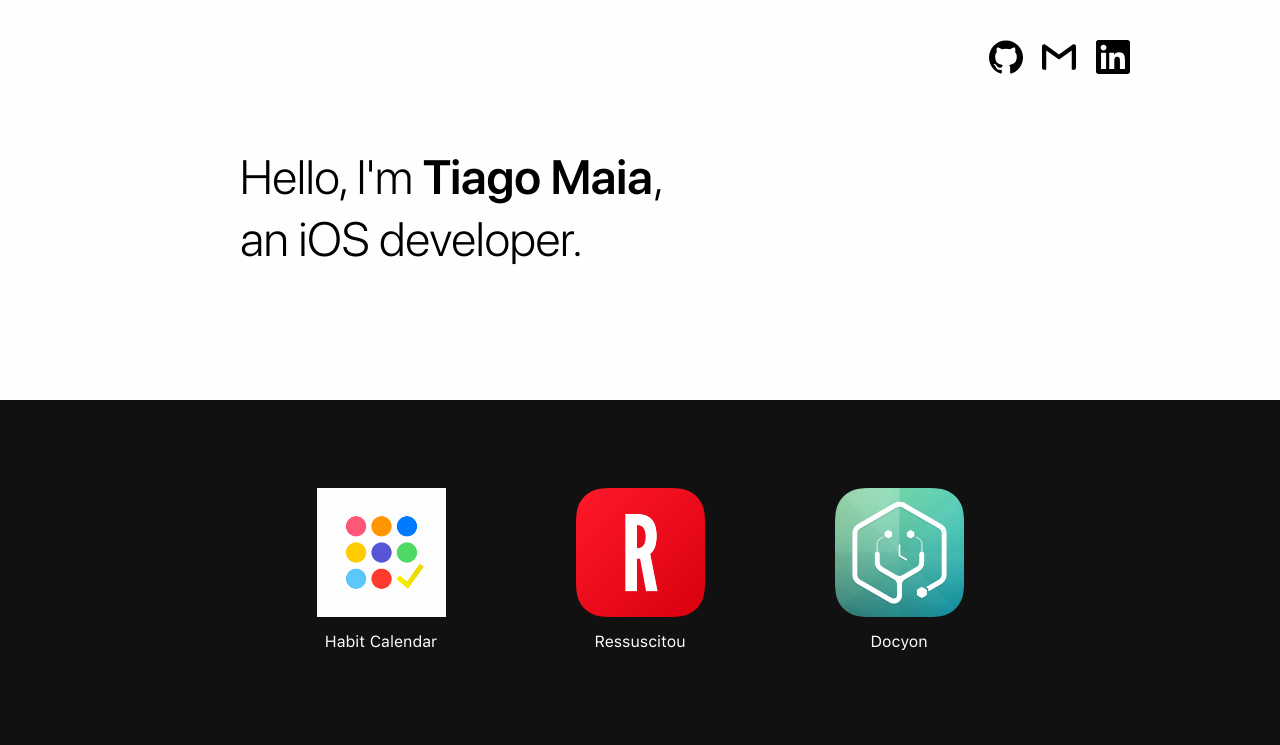
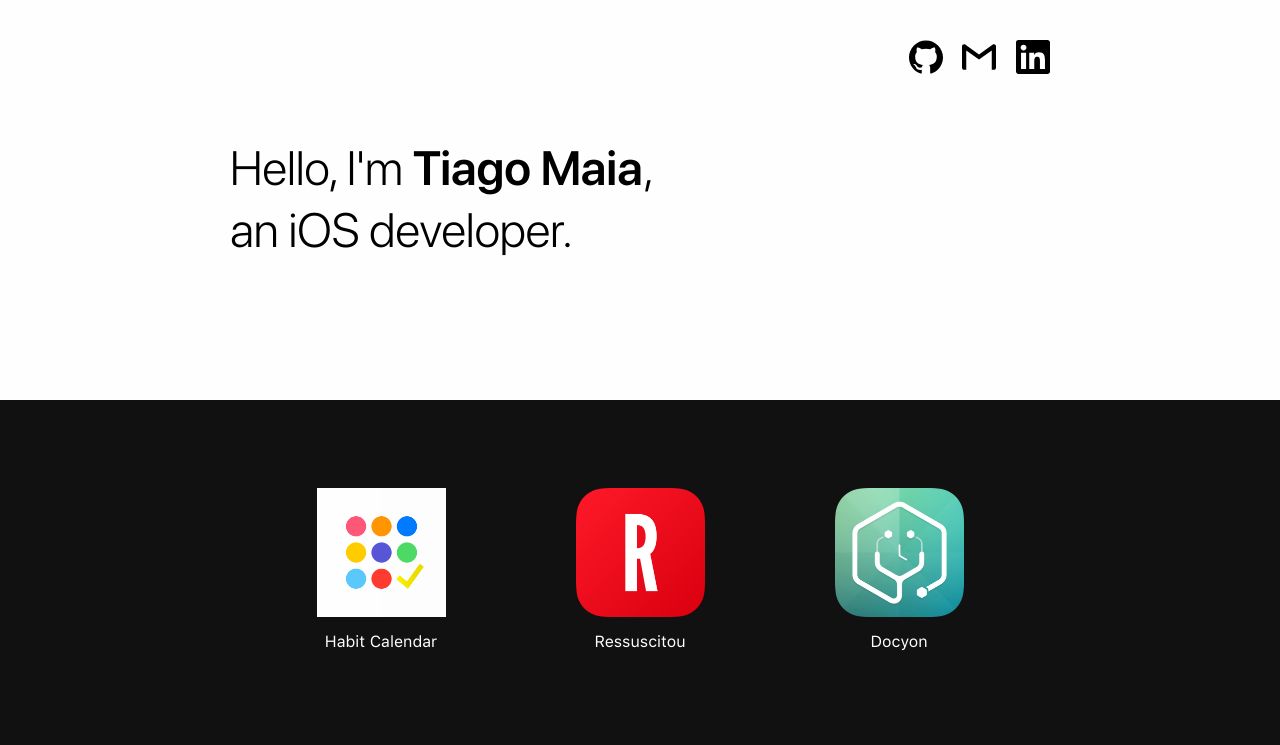
Before and after one commit to TiagoMaiaL/TiagoMaiaL.github.io, a plain HTML site: page index.html in a window 1280 px wide. Shown: the top 745 px of the page. Drawn offline with Linux system fonts and the light colour scheme.

Commit message:
Align header elements with flex

```diff
--- a/resources/css/style.css
+++ b/resources/css/style.css
@@ -87,7 +87,7 @@ body {
     margin: 0 auto;
 }
 
-header, section, footer {
+header .content, section, footer {
     padding: 40px 80px;
 }
 
@@ -110,27 +110,32 @@ a {
 
 header {
     height: 400px;
-    position: relative;
 }
 
-header nav {
-    float: right;
+header .content {
+    height: 100%;
+    display: flex;
+    flex-direction: row-reverse;
+    align-items: center;
+    justify-content: space-between;
+    padding:
+}
+
+header .content nav {
+    align-self: flex-start;
     width: 230px;
     text-align: right;
 }
 
-header h1 {
+header .content h1 {
+    align-self: center;
+    justify-self: flex-end;
     font-family: 'SF Pro Display', sans-serif;
     font-weight: 300;
     font-size: 48px;
-
-    height: 115px;
-    position: absolute;
-    top: 50%;
-    margin: -53px 0 20px 90px;
 }
 
-header h1 .author-name {
+h1 .author-name {
     font-weight: 600;
 }
 
```
